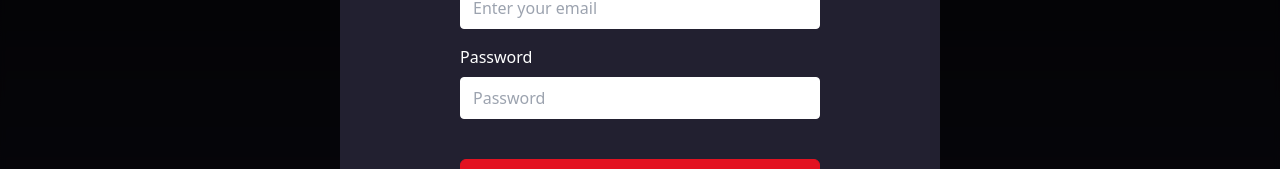
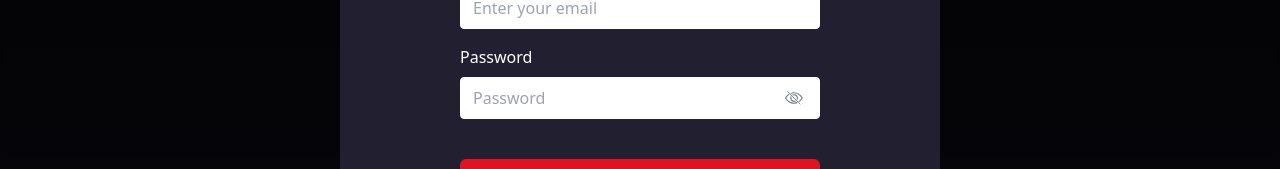
Before and after one commit to Luksona2006/epic-movie-quotes-front, a Vue app: page /#/login in a window 1280 px wide. Shown: the part 347-516 px from the top of the page. Built offline with nearby package versions, Linux system fonts and the light colour scheme.

Commit message:
style: hide value on eye icon click

```diff
--- /dev/null
+++ b/src/assets/icons/EyeIcon.vue
@@ -0,0 +1,57 @@
+<template>
+  <svg
+    @click="changeIcon"
+    width="20"
+    height="20"
+    viewBox="0 0 36 36"
+    fill="none"
+    xmlns="http://www.w3.org/2000/svg"
+    class="cursor-pointer"
+  >
+    <g clip-path="url(#clip0_3_2)">
+      <path
+        d="M33.62 17.53C30.25 11.3 24.34 7.53 17.8 7.53C11.26 7.53 5.33997 11.3 1.99997 17.53L1.71997 18L1.97997 18.48C5.34997 24.71 11.26 28.48 17.8 28.48C24.34 28.48 30.26 24.76 33.62 18.48L33.88 18L33.62 17.53ZM17.8 26.43C12.17 26.43 6.99997 23.29 3.99997 18C6.99997 12.71 12.17 9.57 17.8 9.57C23.43 9.57 28.54 12.72 31.59 18C28.54 23.29 23.42 26.43 17.8 26.43Z"
+        fill="#6C757D"
+      />
+      <path
+        d="M18.09 11.17C16.7341 11.1799 15.4115 11.5914 14.2894 12.3525C13.1672 13.1136 12.2958 14.1902 11.7851 15.4462C11.2745 16.7023 11.1475 18.0816 11.4203 19.4098C11.693 20.738 12.3533 21.9555 13.3176 22.9087C14.2819 23.8619 15.5071 24.5079 16.8384 24.7652C18.1697 25.0225 19.5474 24.8794 20.7974 24.3542C22.0475 23.8289 23.1138 22.945 23.8618 21.8141C24.6098 20.6831 25.0059 19.3559 25 18C24.996 17.0974 24.8141 16.2045 24.4644 15.3724C24.1148 14.5403 23.6044 13.7854 22.9625 13.1509C22.3205 12.5164 21.5597 12.0148 20.7236 11.6749C19.8875 11.335 18.9925 11.1634 18.09 11.17ZM18.09 22.89C17.1322 22.8801 16.1987 22.5875 15.4068 22.0488C14.6148 21.5101 13.9997 20.7495 13.6386 19.8623C13.2775 18.9752 13.1867 18.0012 13.3774 17.0625C13.5681 16.1239 14.0319 15.2626 14.7105 14.5867C15.3892 13.9108 16.2524 13.4505 17.1918 13.2637C18.1312 13.0768 19.1048 13.1716 19.9905 13.5363C20.8762 13.901 21.6343 14.5192 22.1697 15.3134C22.7052 16.1076 22.994 17.0422 23 18C23.0026 18.6446 22.8773 19.2833 22.6313 19.8791C22.3852 20.4749 22.0233 21.0159 21.5666 21.4708C21.1098 21.9257 20.5674 22.2853 19.9706 22.529C19.3738 22.7726 18.7345 22.8953 18.09 22.89Z"
+        fill="#6C757D"
+      />
+      <line
+        x1="6.07641"
+        y1="6.04495"
+        x2="29.4109"
+        y2="29.3795"
+        stroke="white"
+        stroke-width="3"
+        v-if="hidden"
+      />
+      <line
+        v-if="hidden"
+        x1="6.0606"
+        y1="6.06067"
+        x2="29.3951"
+        y2="29.3952"
+        stroke="#6C757D"
+        stroke-width="1.5"
+      />
+    </g>
+    <defs>
+      <clipPath id="clip0_3_2">
+        <rect width="36" height="36" fill="white" />
+      </clipPath>
+    </defs>
+  </svg>
+</template>
+
+<script setup>
+import { ref } from 'vue'
+
+const hidden = ref(true)
+const emits = defineEmits(['hidden'])
+
+function changeIcon() {
+  hidden.value = !hidden.value
+  emits('isHidden')
+}
+</script>
--- a/src/components/form/LoginPopup.vue
+++ b/src/components/form/LoginPopup.vue
@@ -6,7 +6,7 @@
     <form @submit.prevent class="w-full mt-6">
       <div class="w-full flex flex-col gap-4">
         <the-input title="Email" placeholder="Enter your email" />
-        <the-input title="Password" />
+        <the-input title="Password" type="password" />
       </div>
       <div class="w-full flex flex-col gap-4 mt-10">
         <the-red-button> Sign in </the-red-button>
--- a/src/components/form/SignupPopup.vue
+++ b/src/components/form/SignupPopup.vue
@@ -11,9 +11,10 @@
         <the-input
           title="Password"
           placeholder="At least 8 & max.15 lower case characters"
+          type="password"
           :marked="true"
         />
-        <the-input title="Confirm password" :marked="true" />
+        <the-input title="Confirm password" type="password" :marked="true" />
       </div>
       <div class="w-full flex flex-col gap-4 mt-10">
         <the-red-button> Get Started </the-red-button>
--- a/src/components/form/TheInput.vue
+++ b/src/components/form/TheInput.vue
@@ -3,18 +3,26 @@
     <label :for="mutatedTitle" class="text-white text-base font-normal"
       >{{ title }}<span v-if="marked" class="text-[#DC3545]">*</span></label
     >
+    <div class="relative w-full">
       <input
-      :type="type"
+        :type="inputType"
         :name="mutatedTitle"
         :placeholder="placeholderUpdate"
         v-model="value"
         class="w-full px-3 py-2 border border-white rounded-[4px]"
       />
+      <eye-icon
+        class="absolute top-1/2 right-2 transform -translate-y-1/2 -translate-x-2"
+        @isHidden="changeType"
+        v-if="props.type === 'password'"
+      />
+    </div>
   </div>
 </template>
 
 <script setup>
 import { ref } from 'vue'
+import EyeIcon from '@/assets/icons/EyeIcon.vue'
 
 const props = defineProps({
   title: {
@@ -45,4 +53,9 @@ const placeholderUpdate = ref(props.placeholder)
 if (placeholderUpdate.value === '') {
   placeholderUpdate.value = props.title
 }
+
+const inputType = ref(props.type)
+function changeType() {
+  inputType.value = inputType.value === 'password' ? 'text' : 'password'
+}
 </script>
```
Lines whose indentation alone changed are shown as unchanged.
